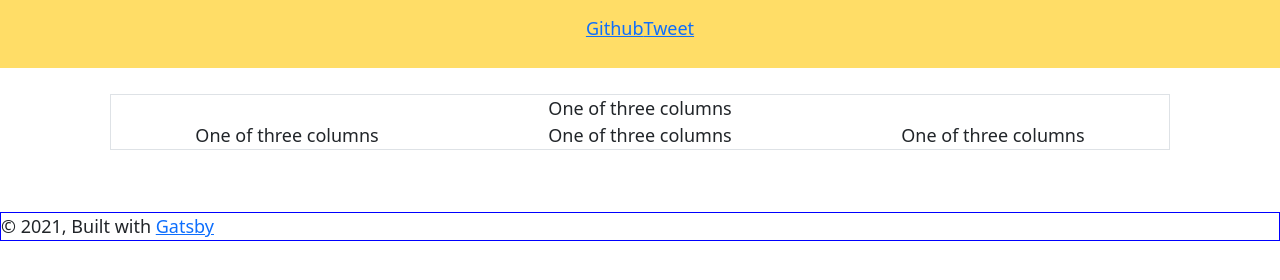
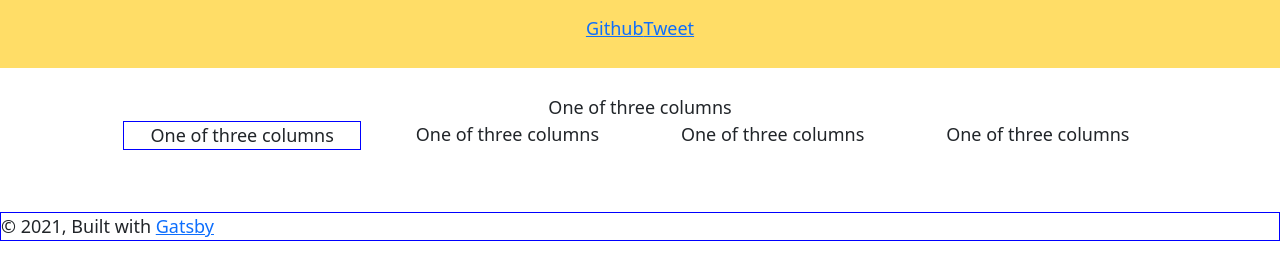
Before and after one commit to openessdev/emoji, a Gatsby site in the folder emoji-library/: page / in a window 1280 px wide. Shown: the part 110-390 px from the top of the page. Built offline with nearby package versions, Linux system fonts and the light colour scheme; Gatsby itself is replaced by a stand-in of ours.

Commit message:
feat: emoji library layout

```diff
--- a/emoji-library/src/pages/index.js
+++ b/emoji-library/src/pages/index.js
@@ -8,9 +8,20 @@ import SEO from "../components/seo"
 const IndexPage = () => (
   <Layout>
     <SEO title="Home" />
-    <div className="container border">
+    <div className="container">
       <div className="row text-center">
         <div className="col-xs-12">One of three columns</div>
+        <div className="col-sm">
+          <div
+            className=""
+            style={{
+              border: `1px solid blue`,
+              padding: `0 15px`,
+            }}
+          >
+            One of three columns
+          </div>
+        </div>
         <div className="col-sm">One of three columns</div>
         <div className="col-sm">One of three columns</div>
         <div className="col-sm">One of three columns</div>
```
